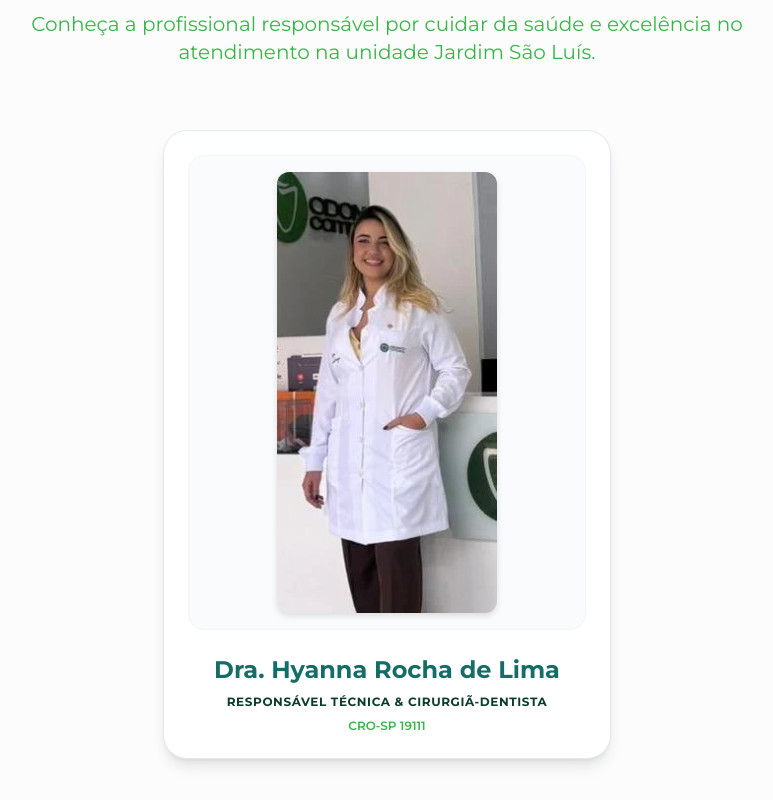
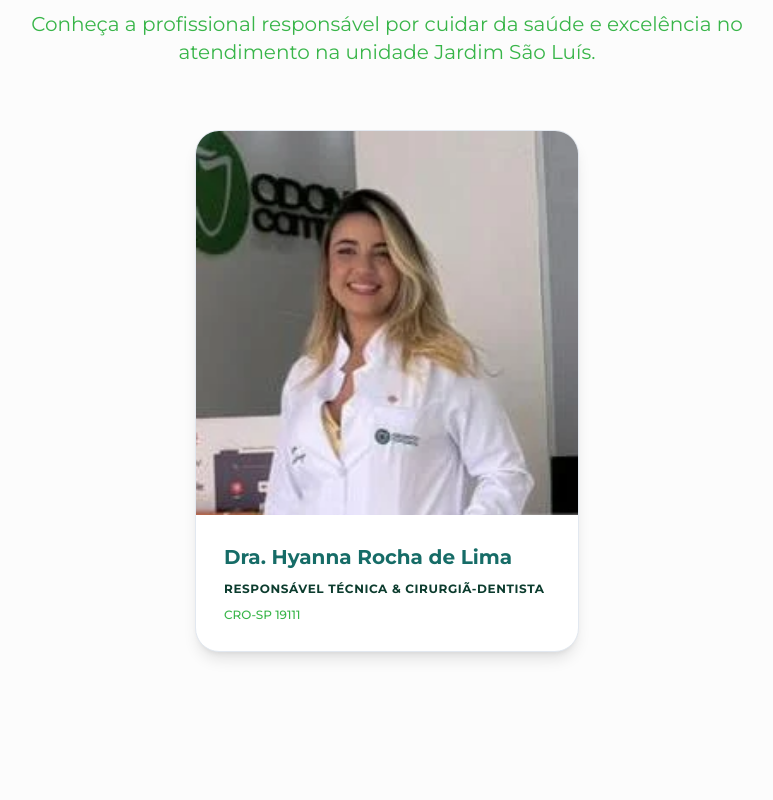
Before and after one commit to gerentebihmark-hub/odc-franquados-lp-jd-sao-luiz-op7, a React (Vite) app: page / in a window 1280 px wide. Shown: the part 4660-5460 px from the top of the page, without its empty margins (253-1026 px from the left). Built offline with nearby package versions, Linux system fonts and the light colour scheme.

Commit message:
fix: match santa terezinha dentist card layout exactly

```diff
--- a/src/App.tsx
+++ b/src/App.tsx
@@ -609,25 +609,25 @@ export default function App() {
               </p>
             </div>
 
-            <div className="flex justify-center">
+            <div className="flex flex-wrap justify-center gap-8">
               {unit.dentists.map((dentist, i) => (
                 <div
                   key={i}
-                  className="bg-white rounded-3xl overflow-hidden border border-neutral-border shadow-lg max-w-md w-full transition-all duration-300 hover:shadow-xl text-center p-6 flex flex-col items-center"
+                  className="bg-white rounded-3xl overflow-hidden border border-neutral-border shadow-lg max-w-sm w-full transition-all duration-300 hover:shadow-xl hover:-translate-y-1 text-left"
                 >
-                  <div className="w-full flex items-center justify-center py-4 bg-slate-50/80 rounded-2xl border border-slate-100 mb-6">
+                  <div className="h-96 overflow-hidden relative bg-slate-100">
                     <img
                       src={dentist.photoUrl}
                       alt={dentist.name}
-                      loading="eager"
+                      loading="lazy"
                       decoding="async"
-                      className="max-w-[220px] w-auto h-auto object-contain block drop-shadow-md rounded-xl"
+                      className="w-full h-full object-cover object-top hover:scale-105 transition-transform duration-500"
                     />
                   </div>
-                  <div className="space-y-2">
-                    <h3 className="text-xl md:text-2xl font-bold text-brand-odc">{dentist.name}</h3>
+                  <div className="p-7 space-y-2.5">
+                    <h3 className="text-xl font-bold text-brand-odc">{dentist.name}</h3>
                     <p className="text-xs font-bold text-brand-green-primary uppercase tracking-wider">{dentist.specialty}</p>
-                    <p className="text-xs text-brand-emerald font-semibold">{dentist.cro}</p>
+                    <p className="text-xs text-brand-emerald font-medium">{dentist.cro}</p>
                   </div>
                 </div>
               ))}
```
